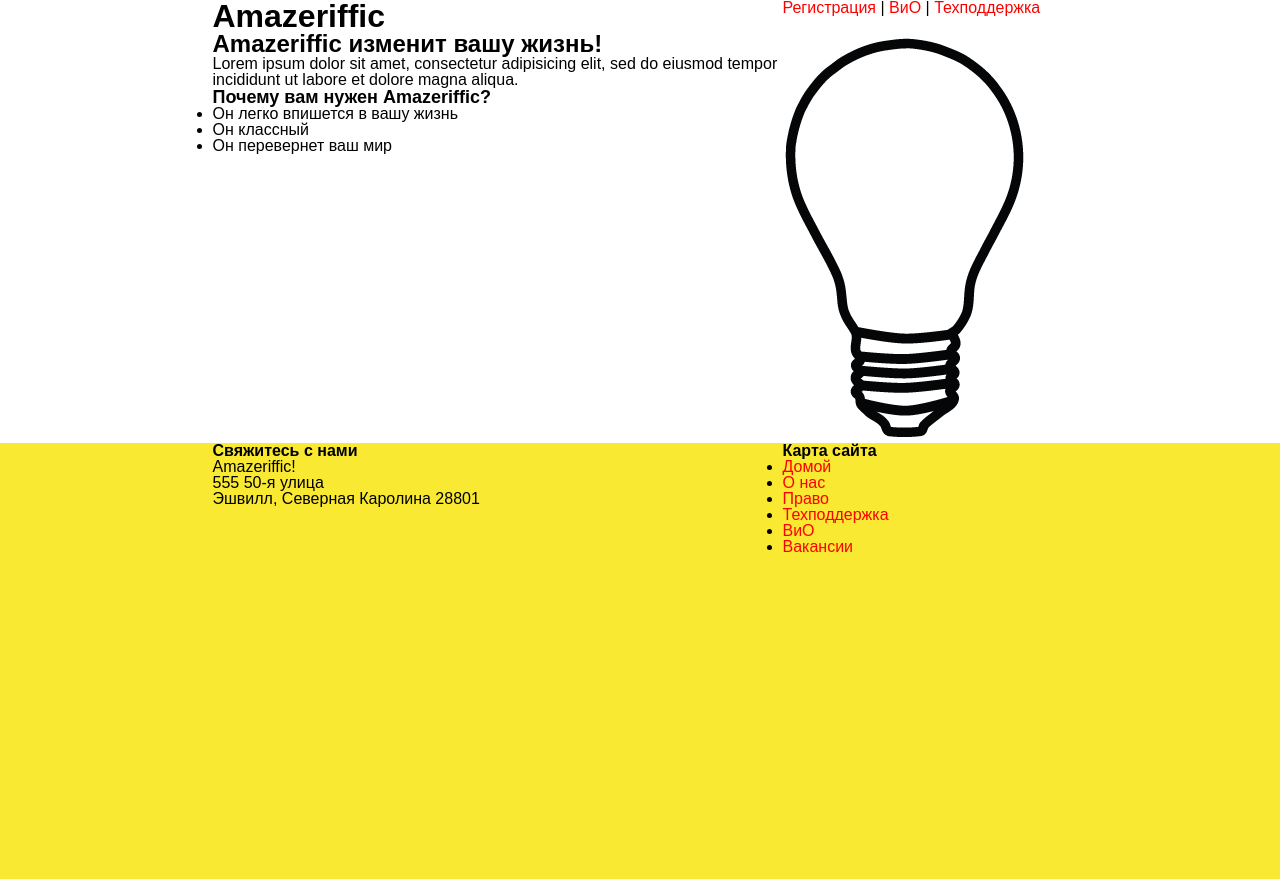
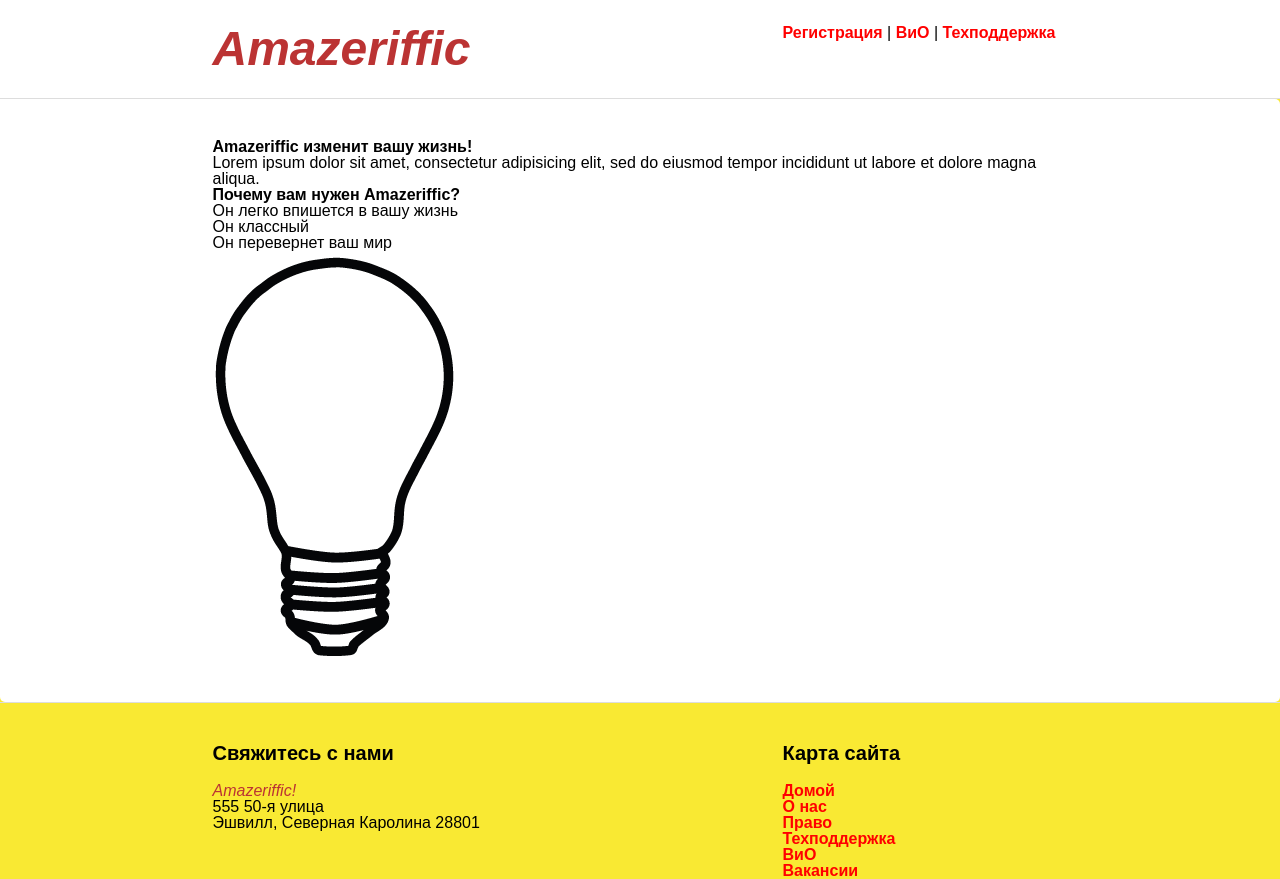
Before and after one commit to vvgulyaev/WebProject, a plain HTML site: page Amazeriffic/index.html in a window 1280 px wide. Before the commit the page ends 800 px from the top, so only its background shows below. Drawn offline with Linux system fonts and the light colour scheme; a small style sheet from the web is missing.

```diff
--- a/Amazeriffic/style.css
+++ b/Amazeriffic/style.css
@@ -1,80 +1,136 @@
 body {
   background: #f9e933;
-		#margin-top: 10px;
-		#border-top-width: 11px;
-		#padding-top: 10px;
-		padding-bottom: 10px;
-		border-bottom-width: 20px;
-		margin-bottom: 10px;
+  font-family: 'Droid Sans', sans-serif;
 }
+
 header, main, footer {
   min-width: 855px;
 }
+
 header .container, main .container, footer .container {
   max-width: 855px;
   margin: auto;
 }
+
 header {
+  padding: 25px 0 25px 0;
   background: white;
   overflow: auto;
+  border-bottom: 1px solid #ddd;
 }
-header h1 {
+
+/* MAIN LOGO */
+h1 {
+  font-family: 'Ubuntu', sans-serif;
+  font-style: italic;
+  font-size: 3em;
+  color: #b33;
   float: left;
   width: 570px;
 }
-header nav {
-			float: right;
-			width: 285px;
-			}
-head, body {
-				font-family: 'Droid Sans', sans-serif;
-				font-size: 100%;
-	}
-h1, h2, h3, h4 {
+
+/* FOOTER HEADINGS */
+h5 {
     font-family: 'Ubuntu', sans-serif;
-				}
-h1 {
-		font-size: xx-large;
-}
-h2 {
-		font-size: x-large;
-}
-h3 {
-		font-size: large;
+    font-size: 1.25em;
+    margin-bottom: 20px;
 }
 
-main {
-		background: white;
-		overflow: auto;
-}
-
-.left {
-			float: left;
-			width: 570px;
-			/*overflow: auto;*/
-			}
-.right {
-			float: right;
-			width: 285px;
-			/*overflow: auto;*/
-			}
-footer {
-			clear: both;
-		}
-
-.contact {
-			float: left;
-			width: 570px;
-			}
-.sitemap {
+header nav {
   float: right;
   width: 285px;
 }
 
 a {
-	color: red;
-	text-decoration: none; /* убираем подчеркивание по умолчанию */
+  color: #f00;
+  text-decoration: none;
+  font-weight: bold;
 }
-a:hover {
-			text-decoration: underline;
+
+main {
+    background: #fff;
+    border-radius: 0 5px 5px 5px;;
+    padding: 40px;
 }
+
+.tabs a span {
+    border-radius: 5px 5px 0 0;
+    display: inline-block;
+    width: 100px;
+    margin-right: 10px;
+    text-align: center;
+    background: #ddd;
+    padding: 5px;
+}
+
+.tabs a .active {
+    background: #eee;
+}
+
+main .content {
+    padding: 30px 10px 30px 10px;
+    border-radius: 0 5px 5px 5px;
+    background: #eee;
+}
+
+main .content li {
+    border-radius: 5px;
+    padding: 3px;
+    background: #eff;
+    margin: 0 0 10px 0;
+}
+
+main .content button {
+  font-weight: bold;
+  padding: 0 3px 0 3px;
+  border-radius: 5px;
+  background: #ccc;
+  cursor: pointer;
+  margin-left: 5px;
+  font-size: 1.3em;
+}
+
+
+main .content p {
+    background: yellow;
+}
+
+main .content input {
+    font-size: 1.5em;
+}
+
+footer {
+    border-top: 1px solid #ddd;
+    padding: 40px 0 20px 0;
+}
+
+footer .contact {
+  float: left;
+  width: 570px;
+}
+
+footer .contact p:nth-child(2) {
+  color: #b33;
+  font-style: italic;
+}
+
+footer .sitemap {
+    float: right;
+    width: 285px;
+}
+
+footer ul {
+    width: 230px;
+}
+
+li {
+    list-style: none;
+}
+
+footer .sitemap .left {
+    float: left;
+}
+
+footer .sitemap .right {
+    float: right;
+}
```
Lines whose indentation alone changed are shown as unchanged.
